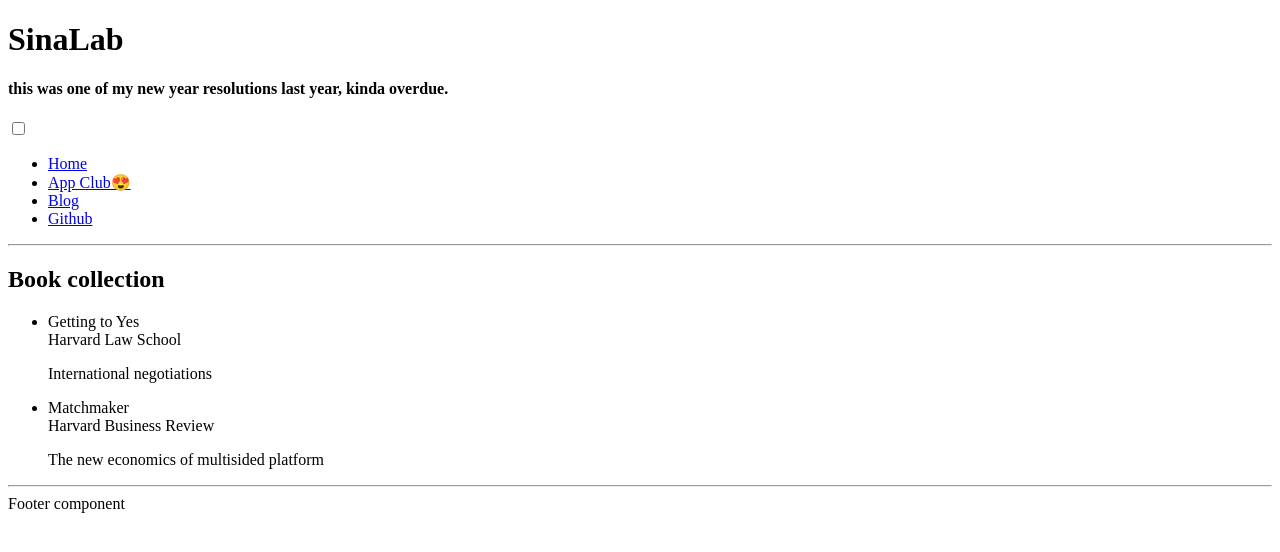
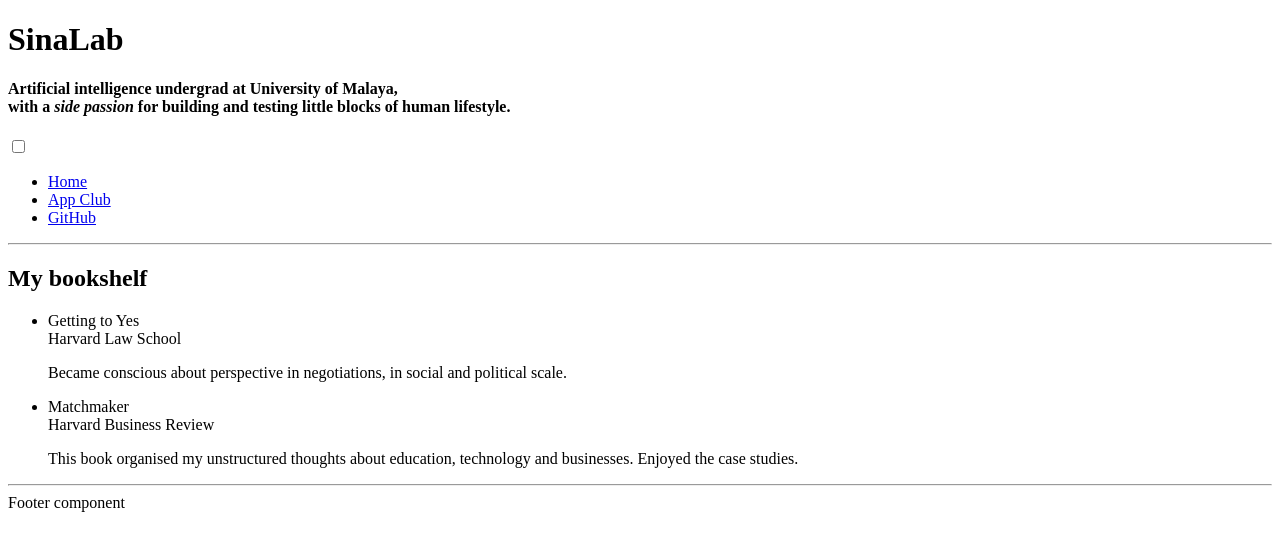
Before and after one commit to sinameraji/site, a React app: page / in a window 1280 px wide. Shown: the top 552 px of the page. Built offline with nearby package versions, Linux system fonts and the light colour scheme; the HTML template or start-up script is replaced by a standard one.

Commit message:
fix homepage style

```diff
--- a/react-client/src/components/Cards.jsx
+++ b/react-client/src/components/Cards.jsx
@@ -6,8 +6,8 @@ export default class Cards extends Component {
     render(){
         return (
             <ul class="cards">
-                <Card title="Getting to Yes" author="Harvard Law School" desc="International negotiations" img={require('../images/record.jpg')} />
-                <Card title="Matchmaker" author="Harvard Business Review" desc="The new economics of multisided platform" img={require('../images/fence.jpg')} />
+                <Card title="Getting to Yes" author="Harvard Law School" desc="Became conscious about perspective in negotiations, in social and political scale." img={require('../images/yes.jpg')} />
+                <Card title="Matchmaker" author="Harvard Business Review" desc="This book organised my unstructured thoughts about education, technology and businesses. Enjoyed the case studies." img={require('../images/fence.jpg')} />
 
             </ul>
         )
--- a/react-client/src/components/Header.jsx
+++ b/react-client/src/components/Header.jsx
@@ -4,7 +4,10 @@ class Header extends Component {
     render() {
       return (
         <div>
-          <h2>Book collection</h2>
+          {/* <p>Hi! I'm Sina Meraji, a 3rd year artificial intelligence undergrad at University of Malaya. I'm from Iran, but I've been living in Malaysia for the past 8 years.
+            I have a <i>side passion</i> for building little blocks of human lifestyle and test them in my communities.
+          </p> */}
+          <h2>My bookshelf</h2>
         </div>
       )
     }
--- a/react-client/src/components/NavBar.jsx
+++ b/react-client/src/components/NavBar.jsx
@@ -6,29 +6,19 @@ class NavBar extends Component {
       return (
         <header>
           <h1>SinaLab</h1>
-          <h4>this was one of my new year resolutions last year, kinda overdue.</h4>
+          <h4>Artificial intelligence undergrad at University of Malaya, <br/> with a <i>side passion</i> for building and testing little blocks of human lifestyle.</h4>
           <nav>
             <input type="checkbox" id="nav" class="hidden"/>
             <label for="nav" class="nav-open"><i></i></label>
             <div class="nav-container">
               <ul>
                 <li><Link to="/">Home</Link></li>
-                <li><Link to="https://www.facebook.com/AppClubUM/">App Club😍</Link></li>
-                <li><Link to="#">Blog</Link></li>
-                <li><Link to="#">Github</Link></li>
+                <li><Link to="https://www.facebook.com/AppClubUM/">App Club</Link></li>
+                {/* <li><Link to="#">Blog</Link></li> */}
+                <li><Link to="#">GitHub</Link></li>
               </ul>
             </div>
           </nav>
-
-
-
-{/*
-            <ul id="headerButtons">
-              <li className="navButton"><Link to="">Home</Link></li>
-              <li className="navButton"><Link to="">Book collection</Link></li>
-              <li className="navButton"><Link to="">Github</Link></li>
-              <li className="navButton"><Link to="">Blog</Link></li>
-            </ul> */}
         </header>
       )
     }
--- a/react-client/src/data/data.js
+++ /dev/null
@@ -1,6 +0,0 @@
-exports default {
-    books: {
-        'title1': {},
-        'title2': {}
-    }
-}
```
Also changed, not shown: react-client/src/data/data.json (added, +11 -0 lines), react-client/src/images/me.jpg (added), react-client/src/images/yes.jpg (added), 3 other files (tests, documents, lock files or other folders).
